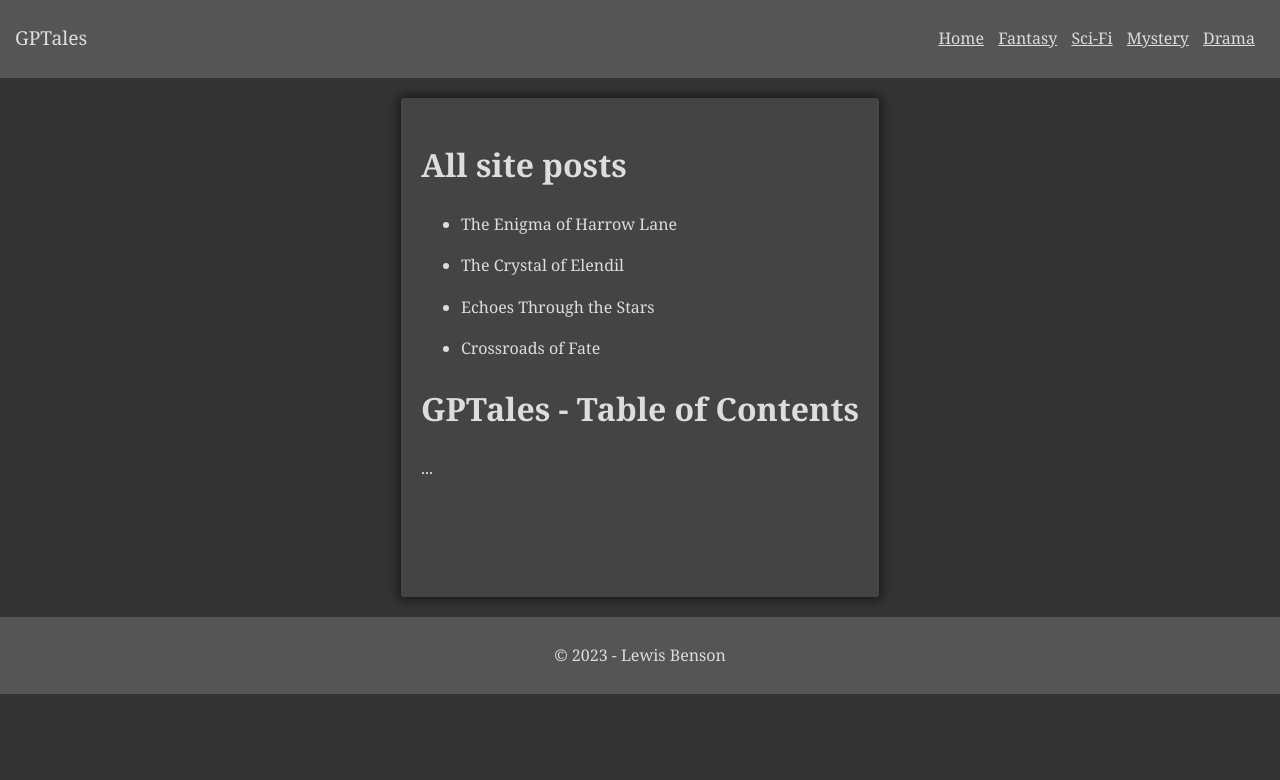
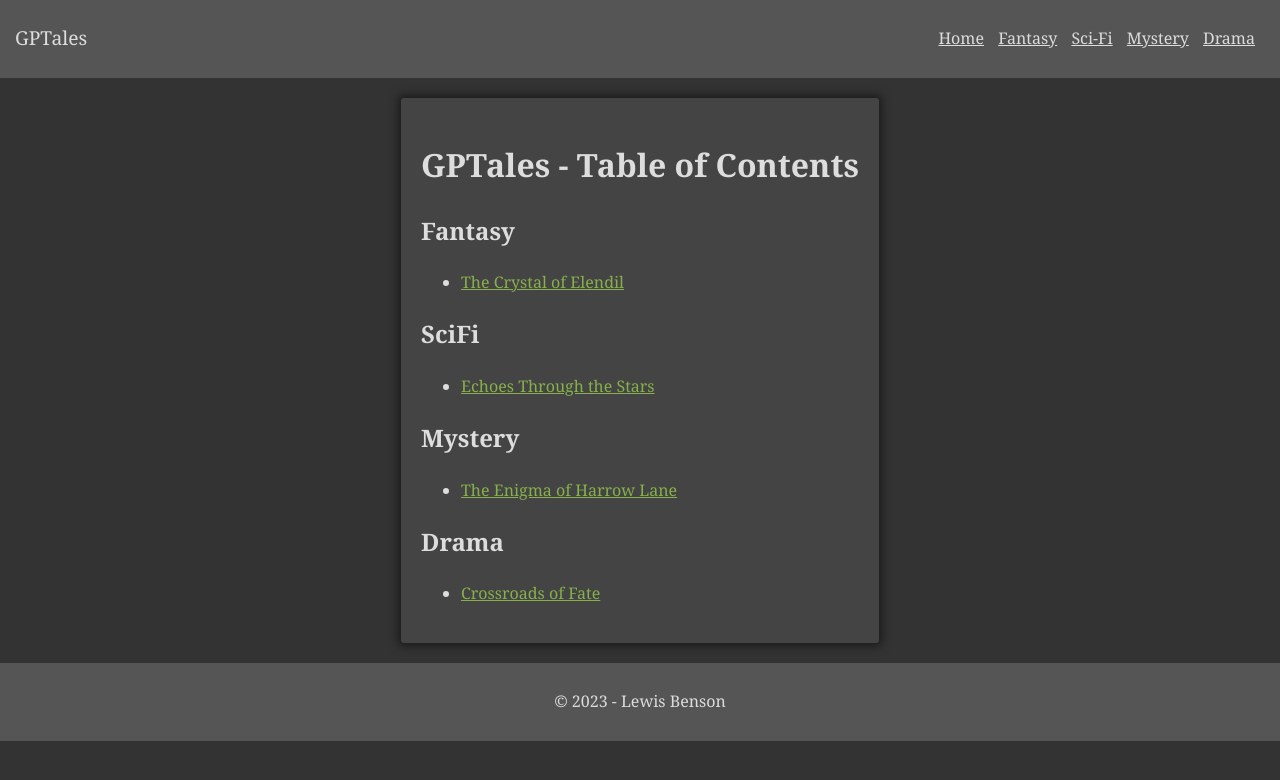
Before and after one commit to tm-LBenson/GPTales, a Jekyll site: the page built from index.html, in a window 1280 px wide. Shown: the top 780 px of the page. Built offline with Jekyll 4.4.1, drawn with Linux system fonts in a browser that asks for light colours.

```diff
--- a/index.html
+++ b/index.html
@@ -2,14 +2,15 @@
 layout: default
 ---
 
-<h1>All site posts</h1>
+<h1>GPTales - Table of Contents</h1>
 
-{% for post in site.posts %}
+{% for genre in site.data.genres %}
+  <h2>{{ genre.name }}</h2>
   <ul>
-    <li>{{ post.title }}</li>
+    {% for post in site.posts %}
+      {% if post.genre == genre.name %}
+        <li><a href="{{ post.url }}">{{ post.title }}</a></li>
+      {% endif %}
+    {% endfor %}
   </ul>
 {% endfor %}
-
-<h1>GPTales - Table of Contents</h1>
-
-...
```
